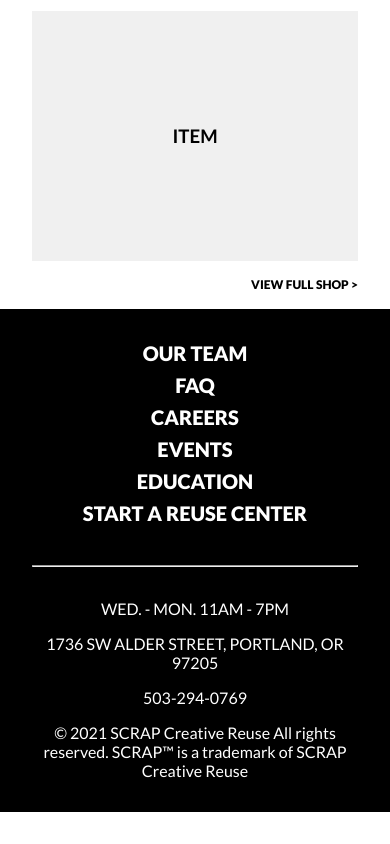
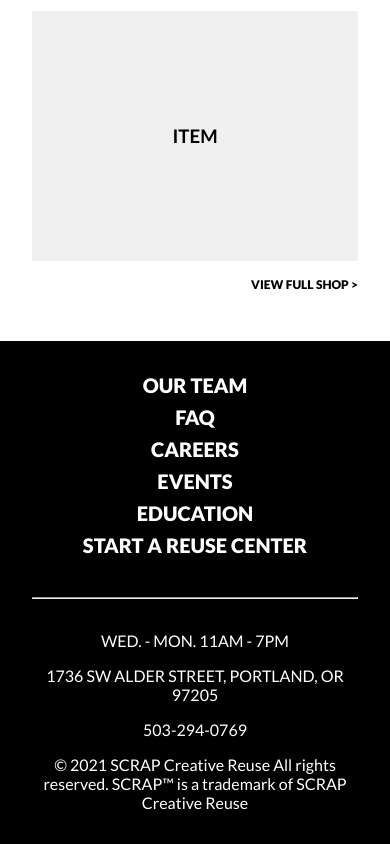
Before and after one commit to marisahayase/scrappdx, a plain HTML site: page index.html in a window 390 px wide. Shown: the part 1983-2827 px from the top of the page. Before the commit the page ends 2795 px from the top, so only its background shows below. Drawn offline with Linux system fonts and the light colour scheme; a web font is replaced by a local one.

Commit message:
adding in da media queries

```diff
--- a/styles.css
+++ b/styles.css
@@ -81,6 +81,7 @@
   flex-direction: column;
   align-items: center;
   text-align: center;
+  margin-top: 2rem;
 }
 
 .footerNav {
@@ -102,3 +103,20 @@
   text-transform: uppercase;
   margin-bottom: 1rem;
 }
+
+
+/*Media Queries*/
+/* Larger than tablet (also point when grid becomes active) */
+@media (min-width: 550px) {}
+
+/* Larger than tablet */
+@media (min-width: 750px) {}
+
+/* Larger than desktop */
+@media (min-width: 1000px) {}
+
+/* Larger than Desktop HD */
+@media (min-width: 1200px) {}
+
+/* For TV Screens & Projectors */
+@media (min-width: 2000px) {}
```
